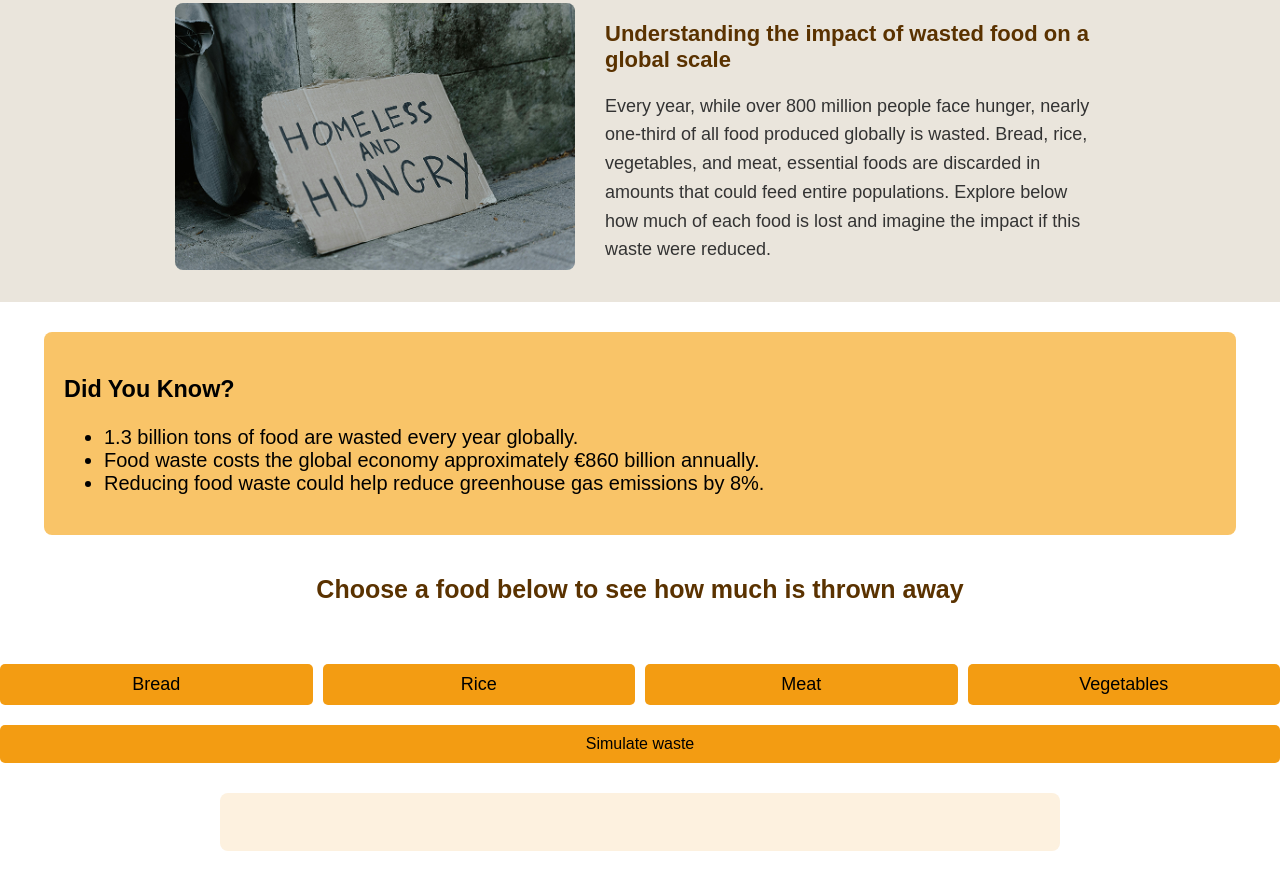
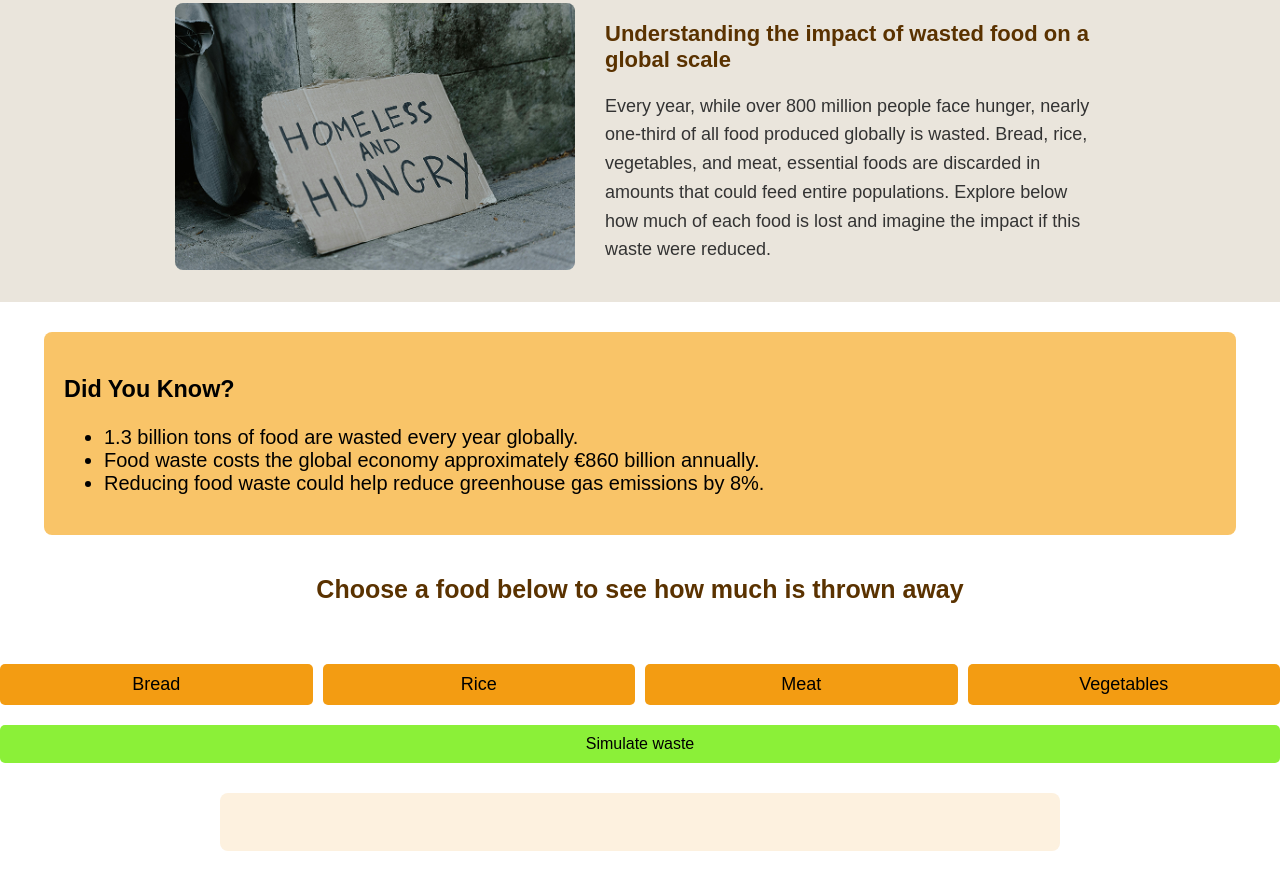
Before and after one commit to MariaEduardatvs/First-Web-Design-Project-, a plain HTML site: page WDD CA2 Final/Web Design & Development CA2/indexPage3.html in a window 1280 px wide. Shown: the part 117-1006 px from the top of the page. Drawn offline with Linux system fonts and the light colour scheme.

Commit message:
Update style.css

```diff
--- a/WDD CA2 Final/Web Design & Development CA2/css/style.css
+++ b/WDD CA2 Final/Web Design & Development CA2/css/style.css
@@ -317,7 +317,7 @@ Student ID x23351080 */
 #simulate {
   display: block;
   margin: 20px auto;
-  background-color: #f39c12;
+  background-color: #8bf038;
   color: black;
   padding: 10px 20px;
   border-radius: 5px;
```
